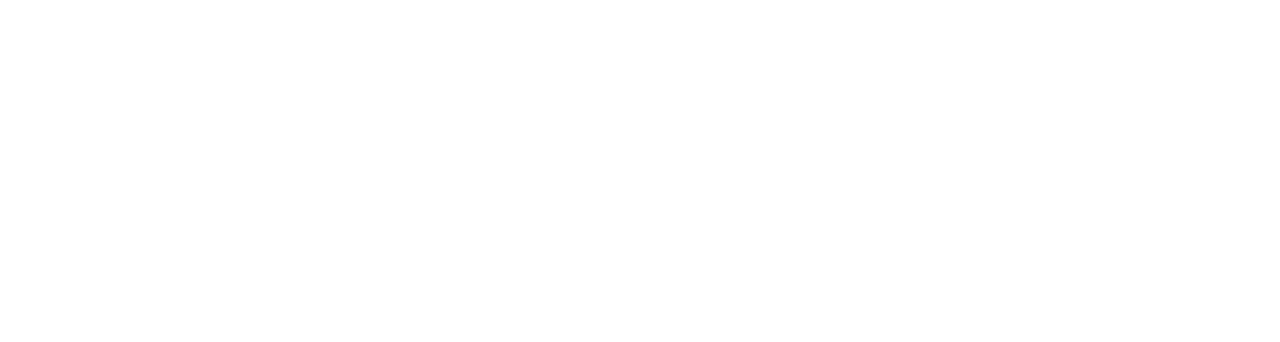
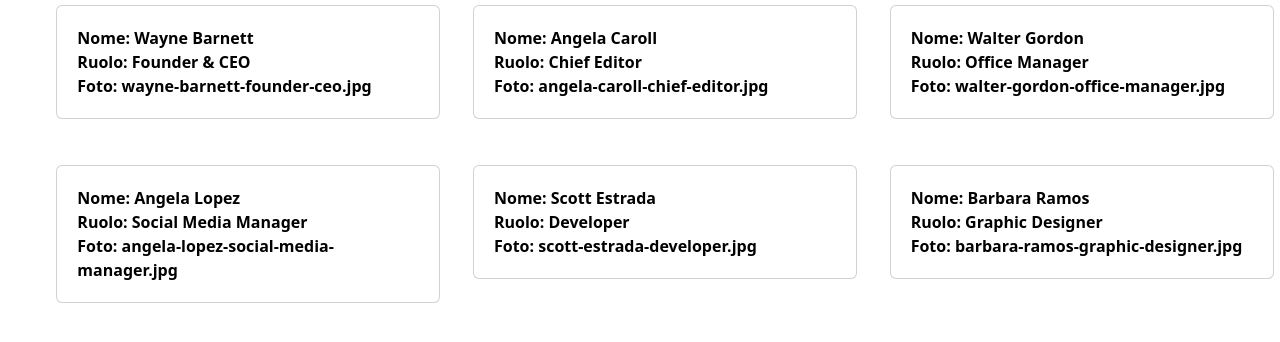
Before and after one commit to BernardoCosmi/js-our-team, a plain HTML site: page index.html in a window 1280 px wide. Drawn offline with nearby package versions, Linux system fonts and the light colour scheme.

Commit message:
Milestone 2

```diff
--- a/assets/main.js
+++ b/assets/main.js
@@ -32,3 +32,17 @@ const teamMembers = [
     },
 ];
 console.log(teamMembers);
+
+//ANCHOR stampa delle info su console
+teamMembers.forEach((membro)=>{
+    console.log(`Nome: ${membro.nome} \nRuolo: ${membro.ruolo} \nFoto: ${membro.foto}`)
+})
+
+//ANCHOR stampa delle info sul DOM
+const containerHTML = document.getElementById("container");
+
+teamMembers.forEach((membro) => {
+    const memberDivHTML = document.createElement("div");
+    memberDivHTML.innerHTML = `<p class="card">Nome: ${membro.nome} <br> Ruolo: ${membro.ruolo} <br> Foto: ${membro.foto}</p>`;
+    containerHTML.appendChild(memberDivHTML);
+});
--- a/assets/style.css
+++ b/assets/style.css
@@ -3,3 +3,20 @@
     padding: 0;
     box-sizing: border-box;
 }
+
+.card{
+    font-weight: bolder;
+    text-align: left;
+    color: black;
+    padding: 20px;
+    width: calc(90vw/3);
+}
+#container{
+    margin-left: 50px;
+    width: fit-content;
+    padding: 5px;
+    display: flex;
+    gap: 30px;
+    flex-wrap: wrap;
+    justify-content: space-around;
+}
--- a/index.html
+++ b/index.html
@@ -9,6 +9,9 @@
 </head>
 <body>
 
+    <div id="container">
+
+    </div>
     <script src='https://cdnjs.cloudflare.com/ajax/libs/bootstrap/5.3.2/js/bootstrap.min.js' integrity='sha512-WW8/jxkELe2CAiE4LvQfwm1rajOS8PHasCCx+knHG0gBHt8EXxS6T6tJRTGuDQVnluuAvMxWF4j8SNFDKceLFg==' crossorigin='anonymous'></script>
     <script src="./assets/main.js"></script>
 </body>
```
